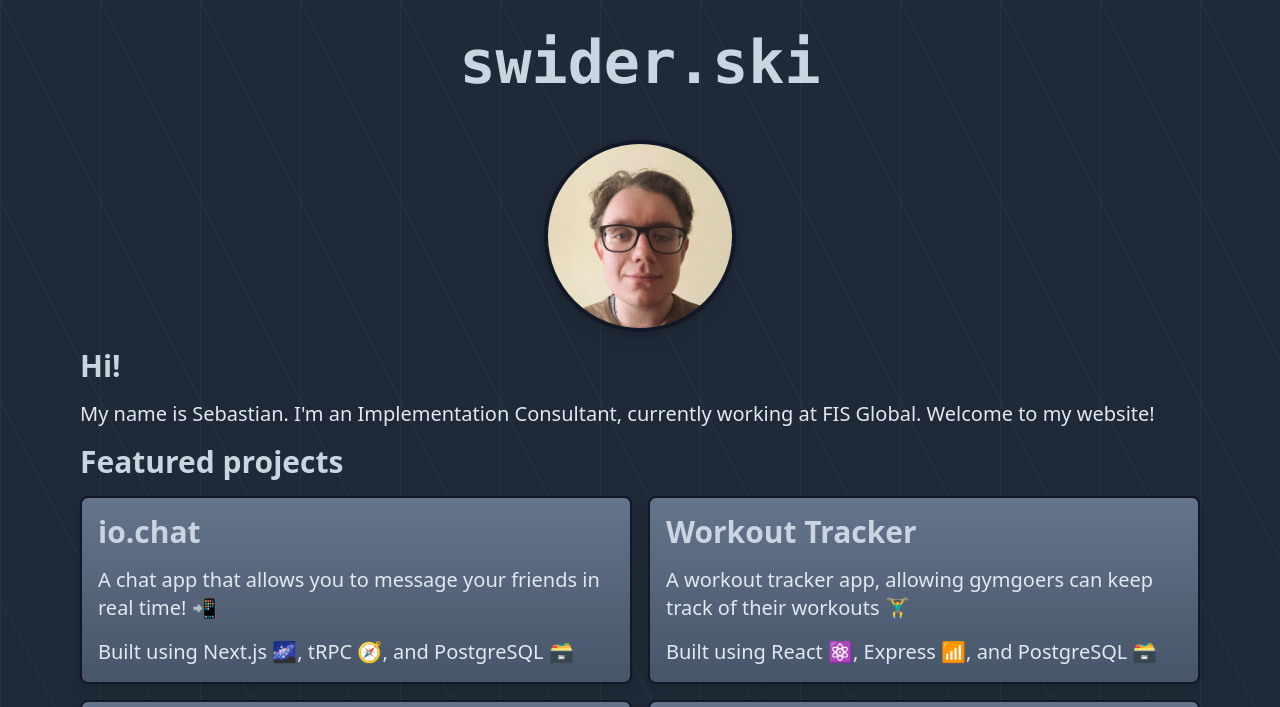
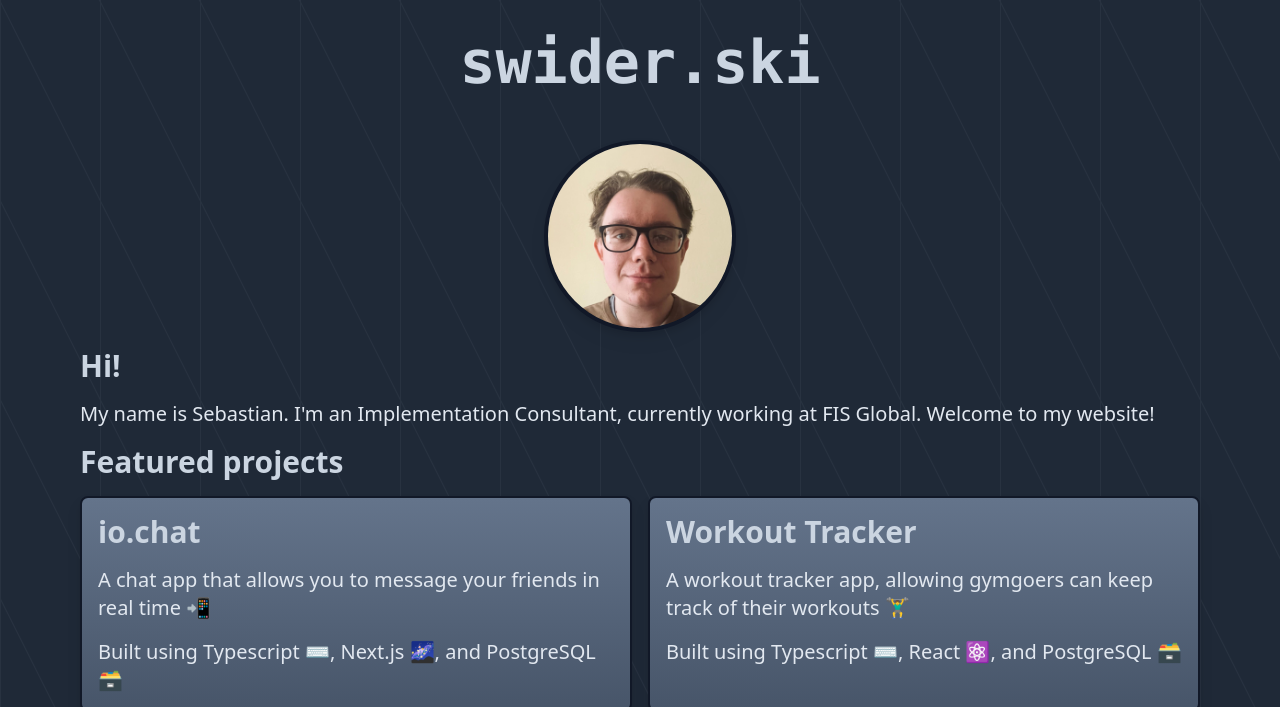
Before and after one commit to swiderskis/swiderskis.github.io, an Astro site: page / in a window 1280 px wide. Shown: the top 707 px of the page. Built offline with nearby package versions, Linux system fonts and the light colour scheme; Astro itself is replaced by a stand-in of ours.

Commit message:
Update technologies for io.chat and workout tracker

```diff
--- a/src/pages/index.astro
+++ b/src/pages/index.astro
@@ -17,15 +17,15 @@ const projects: CardObject[] = [
     title: "io.chat",
     github: "https://github.com/swiderskis/io-chat",
     website: "https:/io-chat.swider.ski/",
-    builtUsing: ["Next.js 🌌", "tRPC 🧭", "PostgreSQL 🗃"],
+    builtUsing: ["Typescript ⌨", "Next.js 🌌", "PostgreSQL 🗃"],
     description:
-      "A chat app that allows you to message your friends in real time! 📲",
+      "A chat app that allows you to message your friends in real time 📲",
   },
   {
     title: "Workout Tracker",
     github: "https://github.com/swiderskis/workout-tracker-client",
     website: "https://workout-tracker.swider.ski/",
-    builtUsing: ["React ⚛", "Express 📶", "PostgreSQL 🗃"],
+    builtUsing: ["Typescript ⌨", "React ⚛", "PostgreSQL 🗃"],
     description:
       "A workout tracker app, allowing gymgoers can keep track of their workouts 🏋️‍♂️",
   },
```
